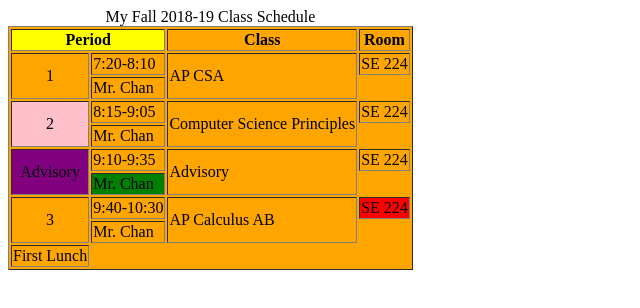
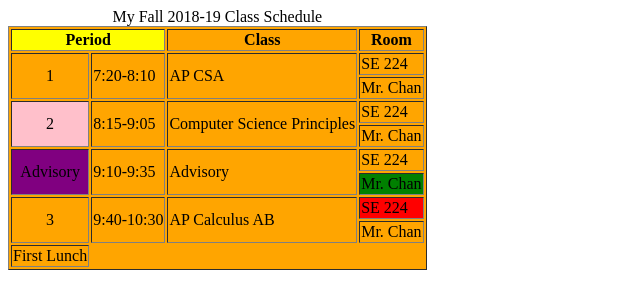
Before and after one commit to atchiray000/csptest1, a plain HTML site: page schedule.html in a window 1280 px wide. Shown: the whole page, without its empty margins (0-640 px from the left). Drawn offline with Linux system fonts and the light colour scheme.

Commit message:
Update schedule.html

```diff
--- a/schedule.html
+++ b/schedule.html
@@ -10,7 +10,7 @@
       </tr>
       <tr>
         <td align="center" rowspan=2 bgcolor="orange">1</td>
-        <td>7:20-8:10</td>
+        <td rowspan=2>7:20-8:10</td>
         <td rowspan=2>AP CSA</td>
         <td>SE 224</td>
       </tr>
@@ -19,7 +19,7 @@
       </tr>
       <tr>
         <td align="center" rowspan=2 bgcolor="pink">2</td>
-        <td>8:15-9:05</td>
+        <td rowspan=2>8:15-9:05</td>
         <td rowspan=2>Computer Science Principles</td>
         <td>SE 224</td>
       </tr>
@@ -28,7 +28,7 @@
       </tr>
       <tr>
         <td align="center" rowspan=2 bgcolor="purple">Advisory</td>
-        <td>9:10-9:35</td>
+        <td rowspan=2>9:10-9:35</td>
         <td rowspan=2>Advisory</td>
         <td>SE 224</td>
       </tr>
@@ -37,7 +37,7 @@
       </tr>
       <tr>
         <td align="center" rowspan=2>3</td>
-        <td>9:40-10:30</td>
+        <td rowspan=2>9:40-10:30</td>
         <td rowspan=2>AP Calculus AB</td>
         <td bgcolor="red">SE 224</td>
       </tr>
```
